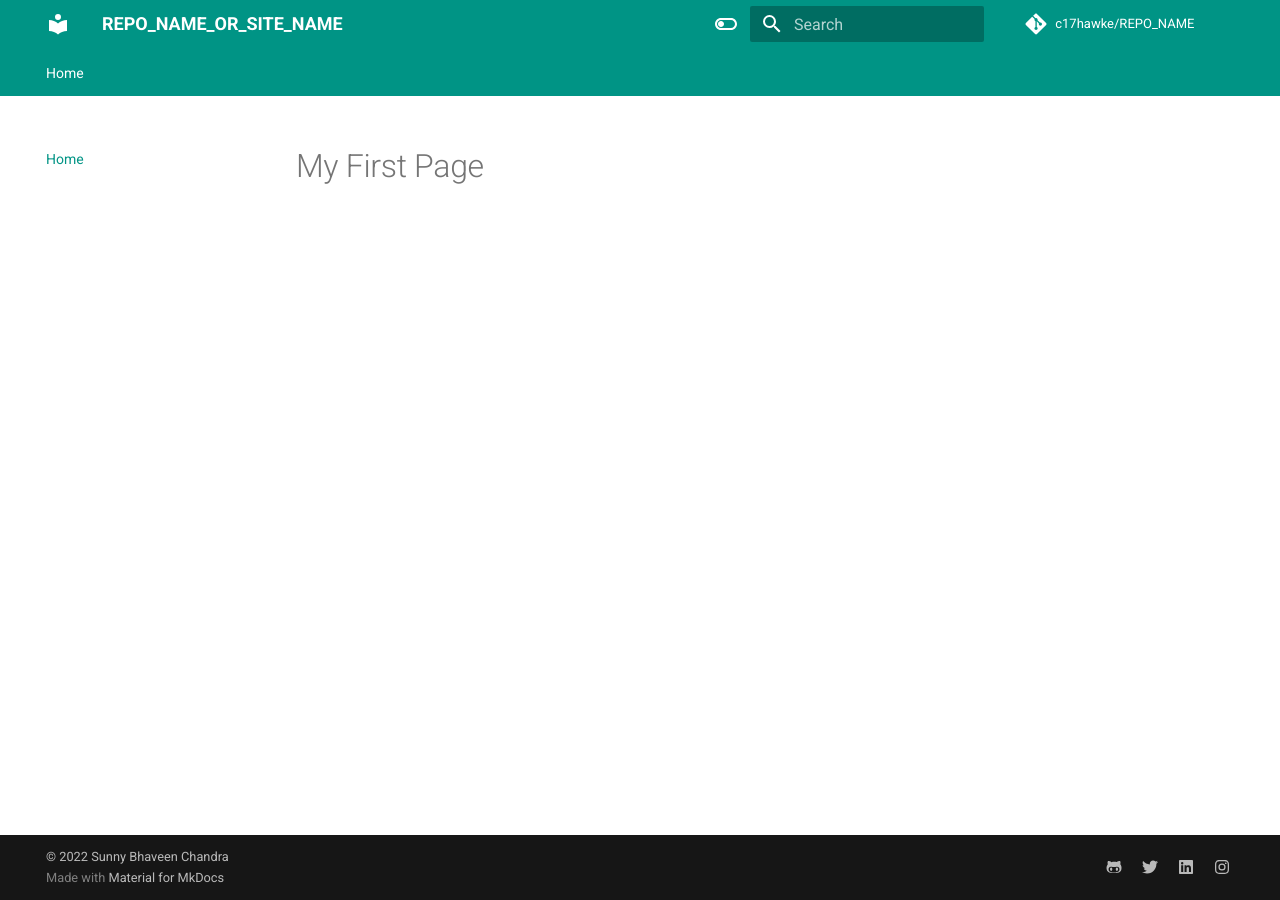
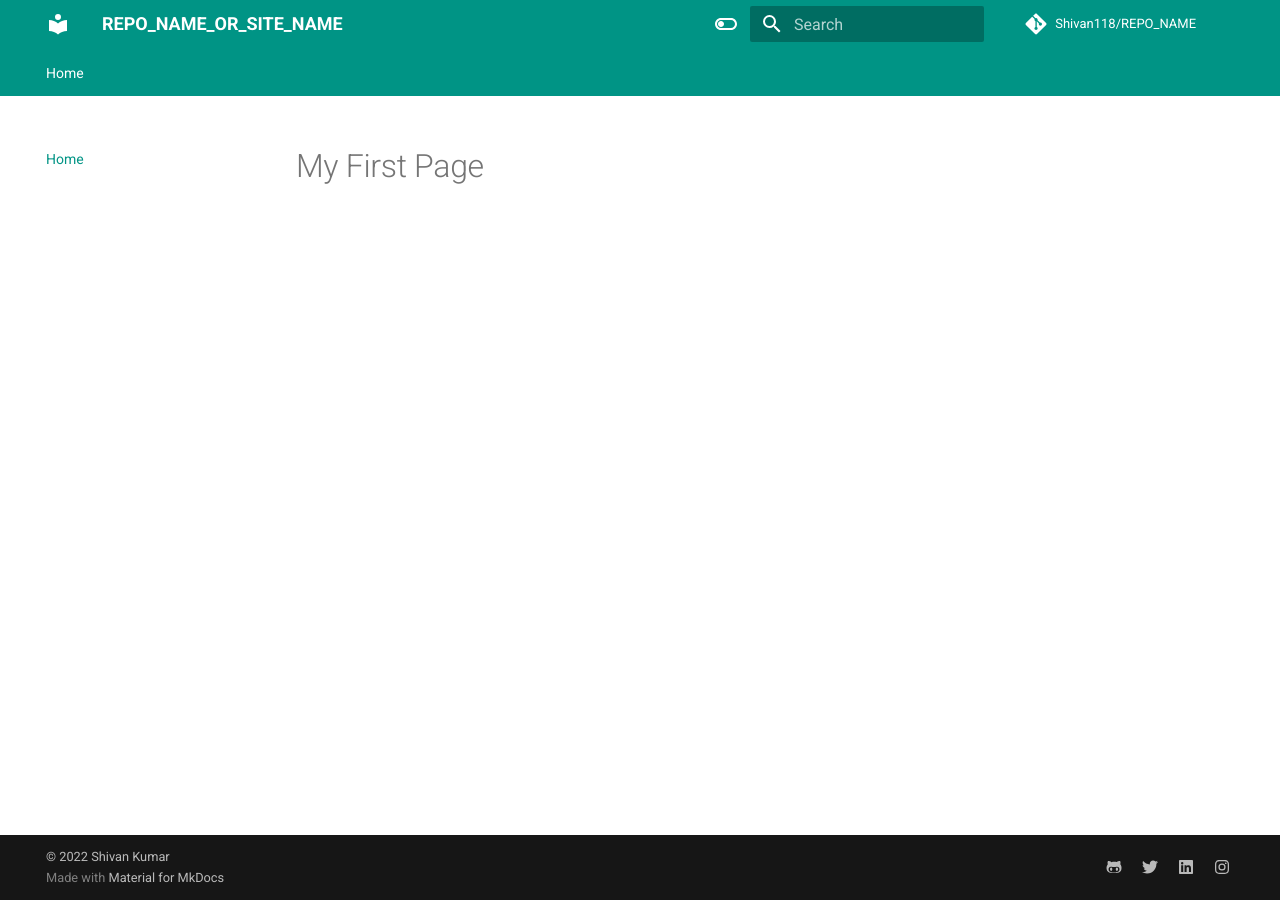
Before and after one commit to Shivan118/NLP-DVC-Project, an MkDocs documentation site: the page built from docs/index.md, in a window 1280 px wide. Built offline with MkDocs 1.6.1 and Material for MkDocs 9.7.7, drawn with Linux system fonts in a browser that asks for light colours; comment, search, counter and statistics services are not loaded.

Commit message:
mkdocs file addedd

```diff
--- a/mkdocs.yaml
+++ b/mkdocs.yaml
@@ -4,12 +4,12 @@ site_name: REPO_NAME_OR_SITE_NAME
 nav:
   - Home: index.md
 
-site_author: Sunny Bhaveen Chandra
+site_author: Shivan Kumar
 site_description: >-
   DESCRIPTION
 # Repository
-repo_name: c17hawke/REPO_NAME
-repo_url: https://github.com/c17hawke/REPO_NAME
+repo_name: Shivan118/REPO_NAME
+repo_url: https://github.com/Shivan118/REPO_NAME
 
 # Configuration
 theme:
@@ -38,13 +38,13 @@ theme:
 extra:
   social:
     - icon: fontawesome/brands/github-alt
-      link: https://github.com/c17hawke
+      link: https://github.com/Shivan118
     - icon: fontawesome/brands/twitter
-      link: https://twitter.com/c17hawke
+      link: https://twitter.com/shivan118
     - icon: fontawesome/brands/linkedin
-      link: https://linkedin.com/in/c17hawke
+      link: https://www.linkedin.com/in/shivan-kumar/
     - icon: fontawesome/brands/instagram
-      link: https://www.instagram.com/c17hawke/
+      link: https://www.instagram.com/engineer_bhaiya_yt/
 
 extra_javascript:
   - javascripts/mathjax.js
@@ -69,4 +69,4 @@ plugins:
   - search
 
 copyright: |
-  &copy; 2022 <a href="https://github.com/c17hawke"  target="_blank" rel="noopener">Sunny Bhaveen Chandra</a>
+  &copy; 2022 <a href="https://github.com/Shivan118"  target="_blank" rel="noopener">Shivan Kumar</a>
--- a/setup.py
+++ b/setup.py
@@ -5,7 +5,7 @@ with open("README.md", "r", encoding="utf-8") as f:
 
 ## edit below variables as per your requirements -
 REPO_NAME = "REPO_NAME"
-AUTHOR_USER_NAME = "c17hawke"
+AUTHOR_USER_NAME = "Shivan118"
 SRC_REPO = "src"
 LIST_OF_REQUIREMENTS = []
 
@@ -18,7 +18,7 @@ setup(
     long_description=long_description,
     long_description_content_type="text/markdown",
     url=f"https://github.com/{AUTHOR_USER_NAME}/{REPO_NAME}",
-    author_email="sunny.c17hawke@gmail.com",
+    author_email="kshivan848@gmail.com",
     packages=[SRC_REPO],
     license="MIT",
     python_requires=">=3.6",
```
Also changed, not shown: 1 other file.
